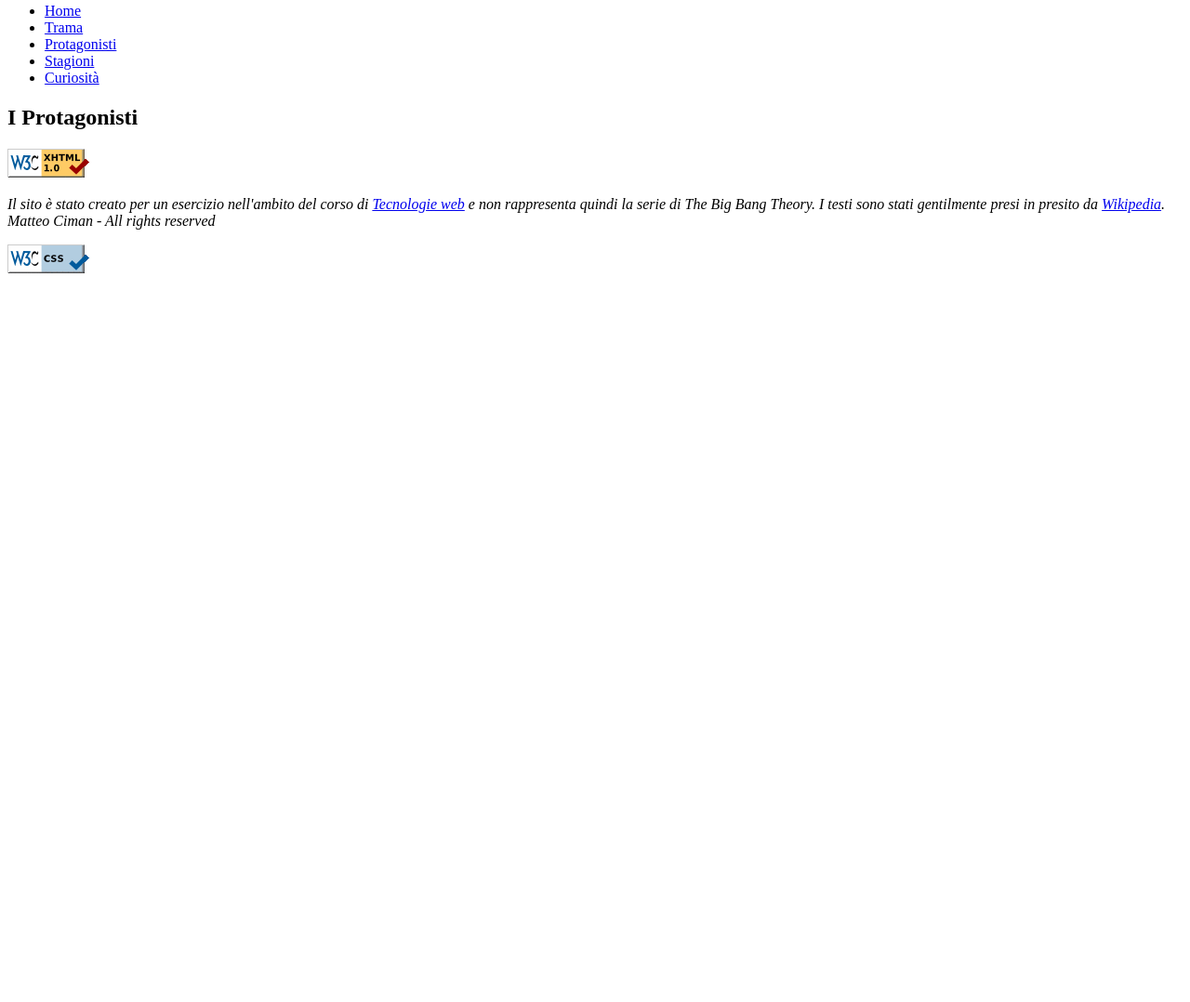
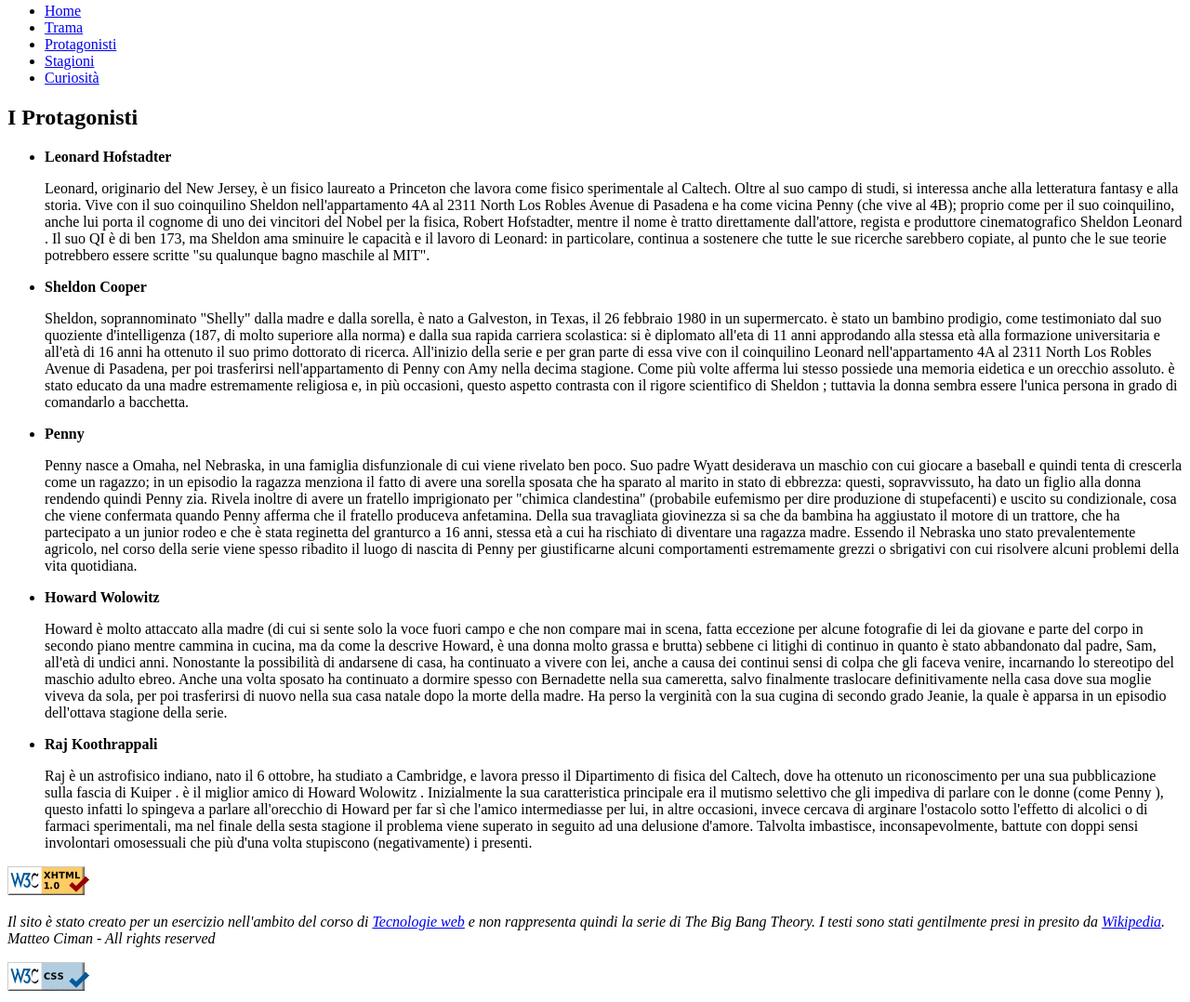
Before and after one commit to FIUP/The-Big-Bang-Theory, a plain HTML site: page protagonisti.html in a window 1280 px wide. Shown: the part 1141-2219 px from the top of the page at 93% size. Before the commit the page ends 1447 px from the top, so only its background shows below. Drawn offline with Linux system fonts and the light colour scheme.

Commit message:
add content in 'protagonisti' page

```diff
--- a/protagonisti.html
+++ b/protagonisti.html
@@ -34,7 +34,38 @@
 	<!-- content -->
 	<div id="content">
 		<h2>I Protagonisti</h2>
-
+		<ul id="protagonisti">
+			<li>
+				<strong>Leonard Hofstadter</strong>
+				<p>
+					Leonard, originario del New Jersey, &egrave; un fisico laureato a Princeton  che lavora come fisico sperimentale al Caltech. Oltre al suo campo di studi, si interessa anche alla letteratura fantasy  e alla storia. Vive con il suo coinquilino Sheldon  nell'appartamento 4A al 2311 North Los Robles Avenue  di Pasadena  e ha come vicina Penny  (che vive al 4B); proprio come per il suo coinquilino, anche lui porta il cognome di uno dei vincitori del Nobel per la fisica, Robert Hofstadter, mentre il nome &egrave; tratto direttamente dall'attore, regista e produttore cinematografico Sheldon Leonard . Il suo QI &egrave; di ben 173, ma Sheldon  ama sminuire le capacità e il lavoro di Leonard: in particolare, continua a sostenere che tutte le sue ricerche sarebbero copiate, al punto che le sue teorie potrebbero essere scritte "su qualunque bagno maschile al MIT".
+				</p>
+			</li>
+			<li>
+				<strong>Sheldon Cooper</strong>
+				<p>
+					Sheldon, soprannominato "Shelly"  dalla madre e dalla sorella, &egrave; nato a Galveston, in Texas, il 26 febbraio 1980 in un supermercato. &egrave; stato un bambino prodigio, come testimoniato dal suo quoziente d'intelligenza (187, di molto superiore alla norma) e dalla sua rapida carriera scolastica: si &egrave; diplomato all'eta di 11 anni approdando alla stessa età alla formazione universitaria e all'età di 16 anni ha ottenuto il suo primo dottorato di ricerca. All'inizio della serie e per gran parte di essa vive con il coinquilino Leonard  nell'appartamento 4A al 2311 North Los Robles Avenue  di Pasadena, per poi trasferirsi nell'appartamento di Penny  con Amy  nella decima stagione. Come più volte afferma lui stesso possiede una memoria eidetica e un orecchio assoluto. &egrave; stato educato da una madre estremamente religiosa e, in più occasioni, questo aspetto contrasta con il rigore scientifico di Sheldon ; tuttavia la donna sembra essere l'unica persona in grado di comandarlo a bacchetta.
+				</p>
+			</li>
+			<li>
+				<strong>Penny</strong>
+				<p>
+					Penny  nasce a Omaha, nel Nebraska, in una famiglia disfunzionale di cui viene rivelato ben poco. Suo padre Wyatt  desiderava un maschio con cui giocare a baseball  e quindi tenta di crescerla come un ragazzo; in un episodio la ragazza menziona il fatto di avere una sorella sposata che ha sparato al marito in stato di ebbrezza: questi, sopravvissuto, ha dato un figlio alla donna rendendo quindi Penny  zia. Rivela inoltre di avere un fratello imprigionato per "chimica clandestina" (probabile eufemismo per dire produzione di stupefacenti) e uscito su condizionale, cosa che viene confermata quando Penny  afferma che il fratello produceva anfetamina. Della sua travagliata giovinezza si sa che da bambina ha aggiustato il motore di un trattore, che ha partecipato a un junior  rodeo e che &egrave; stata reginetta del granturco a 16 anni, stessa età a cui ha rischiato di diventare una ragazza madre. Essendo il Nebraska  uno stato prevalentemente agricolo, nel corso della serie viene spesso ribadito il luogo di nascita di Penny  per giustificarne alcuni comportamenti estremamente grezzi o sbrigativi con cui risolvere alcuni problemi della vita quotidiana.
+				</p>
+			</li>
+			<li>
+				<strong>Howard Wolowitz</strong>
+				<p>
+					Howard  &egrave; molto attaccato alla madre (di cui si sente solo la voce fuori campo e che non compare mai in scena, fatta eccezione per alcune fotografie di lei da giovane e parte del corpo in secondo piano mentre cammina in cucina, ma da come la descrive Howard, &egrave; una donna molto grassa e brutta) sebbene ci litighi di continuo in quanto &egrave; stato abbandonato dal padre, Sam, all'età di undici anni. Nonostante la possibilità di andarsene di casa, ha continuato a vivere con lei, anche a causa dei continui sensi di colpa che gli faceva venire, incarnando lo stereotipo del maschio adulto ebreo. Anche una volta sposato ha continuato a dormire spesso con Bernadette  nella sua cameretta, salvo finalmente traslocare definitivamente nella casa dove sua moglie viveva da sola, per poi trasferirsi di nuovo nella sua casa natale dopo la morte della madre. Ha perso la verginità con la sua cugina di secondo grado Jeanie, la quale &egrave; apparsa in un episodio dell'ottava stagione della serie.
+				</p>
+			</li>
+			<li>
+				<strong>Raj Koothrappali</strong>
+				<p>
+					Raj  &egrave; un astrofisico indiano, nato il 6 ottobre, ha studiato a Cambridge, e lavora presso il Dipartimento di fisica del Caltech, dove ha ottenuto un riconoscimento per una sua pubblicazione sulla fascia di Kuiper . &egrave; il miglior amico di Howard Wolowitz . Inizialmente la sua caratteristica principale era il mutismo selettivo che gli impediva di parlare con le donne (come Penny ), questo infatti lo spingeva a parlare all'orecchio di Howard  per far sì che l'amico intermediasse per lui, in altre occasioni, invece cercava di arginare l'ostacolo sotto l'effetto di alcolici o di farmaci sperimentali, ma nel finale della sesta stagione il problema viene superato in seguito ad una delusione d'amore. Talvolta imbastisce, inconsapevolmente, battute con doppi sensi involontari omosessuali che più d'una volta stupiscono (negativamente) i presenti.
+				</p>
+			</li>
+		</ul>
 	</div>
 
 	<!-- footer -->
```
